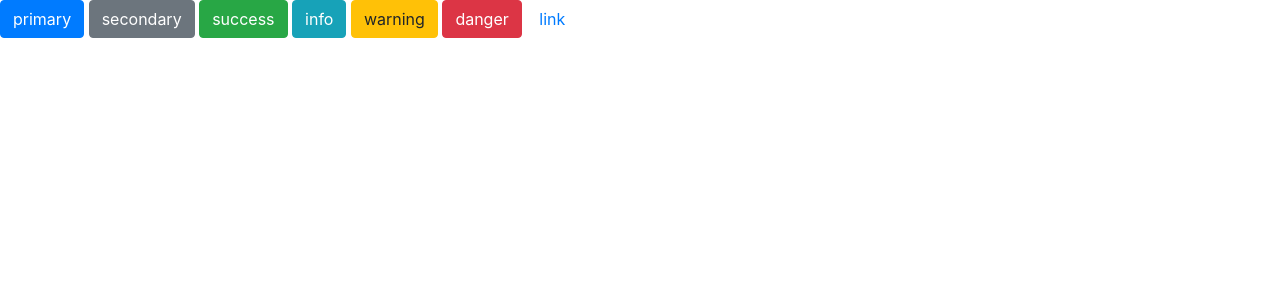
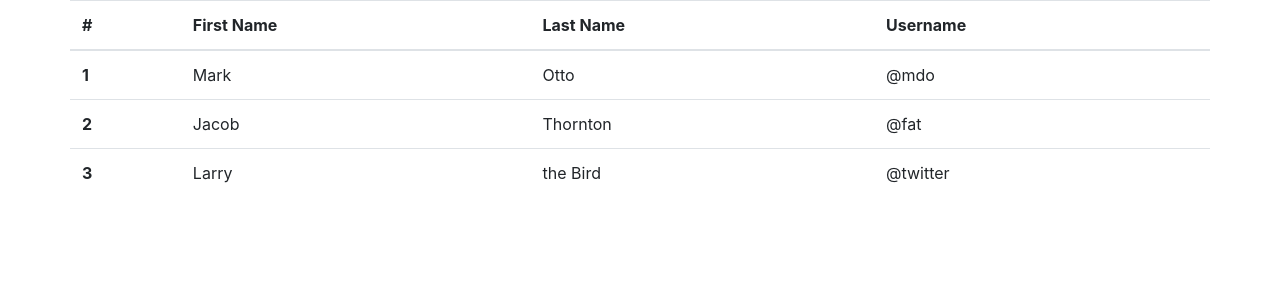
Before and after one commit to agnessm22/praktek-reactjs, a React (Create React App) app: page / in a window 1280 px wide. Shown: the top 300 px of the page. Built offline with nearby package versions, Linux system fonts and the light colour scheme.

Commit message:
berhasil membuat tabel, mengimplementasikan dan menggunakan komponen reactstrap

```diff
--- a/src/Component/Class/BootstrapComp.jsx
+++ b/src/Component/Class/BootstrapComp.jsx
@@ -1,5 +1,5 @@
 import React, { Component } from 'react';
-import { Button } from 'reactstrap';
+import { Container, Row, Table } from 'reactstrap';
 
 class BootstrapComp extends Component {
     constructor(props) {
@@ -13,13 +13,40 @@
     render() {
         return (
             <div>
-                <Button color="primary">primary</Button>{' '}
-                <Button color="secondary">secondary</Button>{' '}
-                <Button color="success">success</Button>{' '}
-                <Button color="info">info</Button>{' '}
-                <Button color="warning">warning</Button>{' '}
-                <Button color="danger">danger</Button>{' '}
-                <Button color="link">link</Button>
+                <Container>
+                    <Row>
+                        <Table>
+                            <thead>
+                                <tr>
+                                    <th>#</th>
+                                    <th>First Name</th>
+                                    <th>Last Name</th>
+                                    <th>Username</th>
+                                </tr>
+                            </thead>
+                            <tbody>
+                                <tr>
+                                    <th scope="row">1</th>
+                                    <td>Mark</td>
+                                    <td>Otto</td>
+                                    <td>@mdo</td>
+                                </tr>
+                                <tr>
+                                    <th scope="row">2</th>
+                                    <td>Jacob</td>
+                                    <td>Thornton</td>
+                                    <td>@fat</td>
+                                </tr>
+                                <tr>
+                                    <th scope="row">3</th>
+                                    <td>Larry</td>
+                                    <td>the Bird</td>
+                                    <td>@twitter</td>
+                                </tr>
+                            </tbody>
+                        </Table>
+                    </Row>
+                </Container>
             </div>
         );
     }
```
